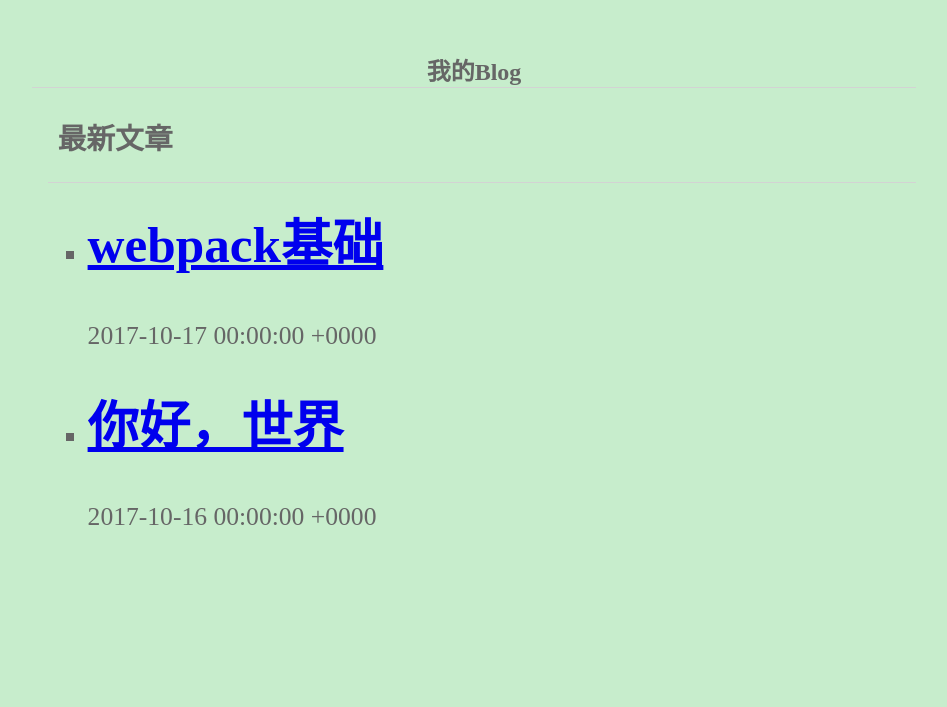
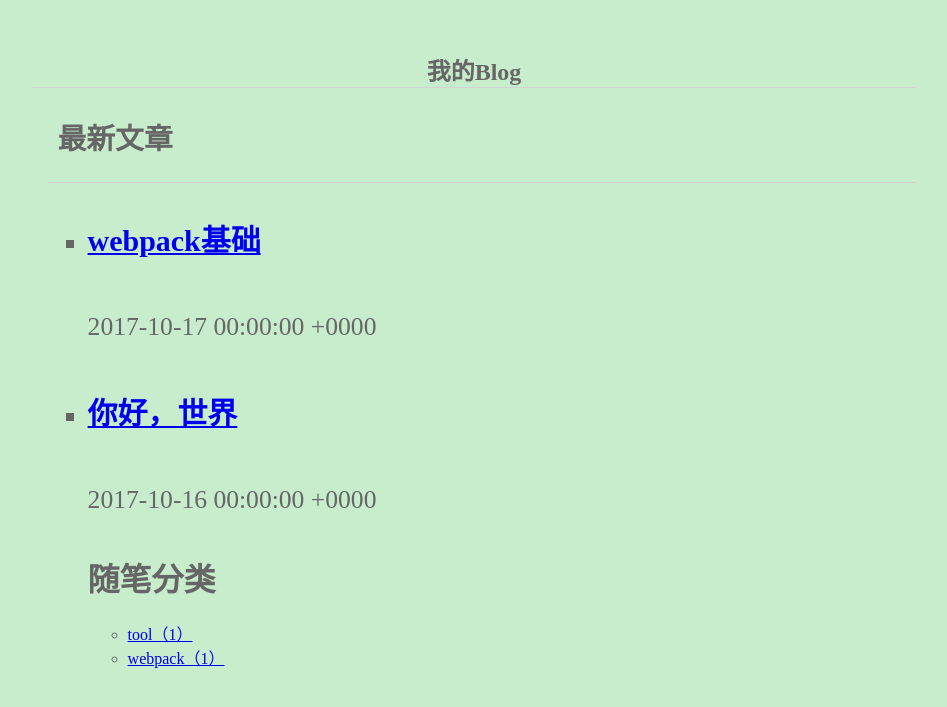
Before and after one commit to BobiY/BobiY.github.io, a Jekyll site: the page built from blog/index.html, in a window 1280 px wide. Shown: the top 707 px of the page, without its empty margins (166-1113 px from the left). Built offline with Jekyll 4.4.1, drawn with Linux system fonts in a browser that asks for light colours; the list of posts is cut into pages by our own code.

Commit message:
Update index.html

```diff
--- a/blog/index.html
+++ b/blog/index.html
@@ -8,11 +8,18 @@ title: 我的Blog
 <ul class="ul">
 {% for post in paginator.posts %}
   <li class = "li">
-  <h1><a href="{{ post.url }}">{{ post.title }}</a></h1>
+  <h3><a href="{{ post.url }}">{{ post.title }}</a></h3>
   <p class="author">
     <span class="date">{{ post.date }}</span>
   </p>
    </li>
+{% endfor %}
+
+  <h1>随笔分类</h1>
+{% for category in site.categories %}
+<ul>
+    <li><a href="{{ site.baseurl}}/category/{{ category.first }}.html">{{category.first}}（{{category.last.size}}）</a></li>
+</ul>
 {% endfor %}
 </ul>
 {% if paginator.total_pages > 1 %}
```
